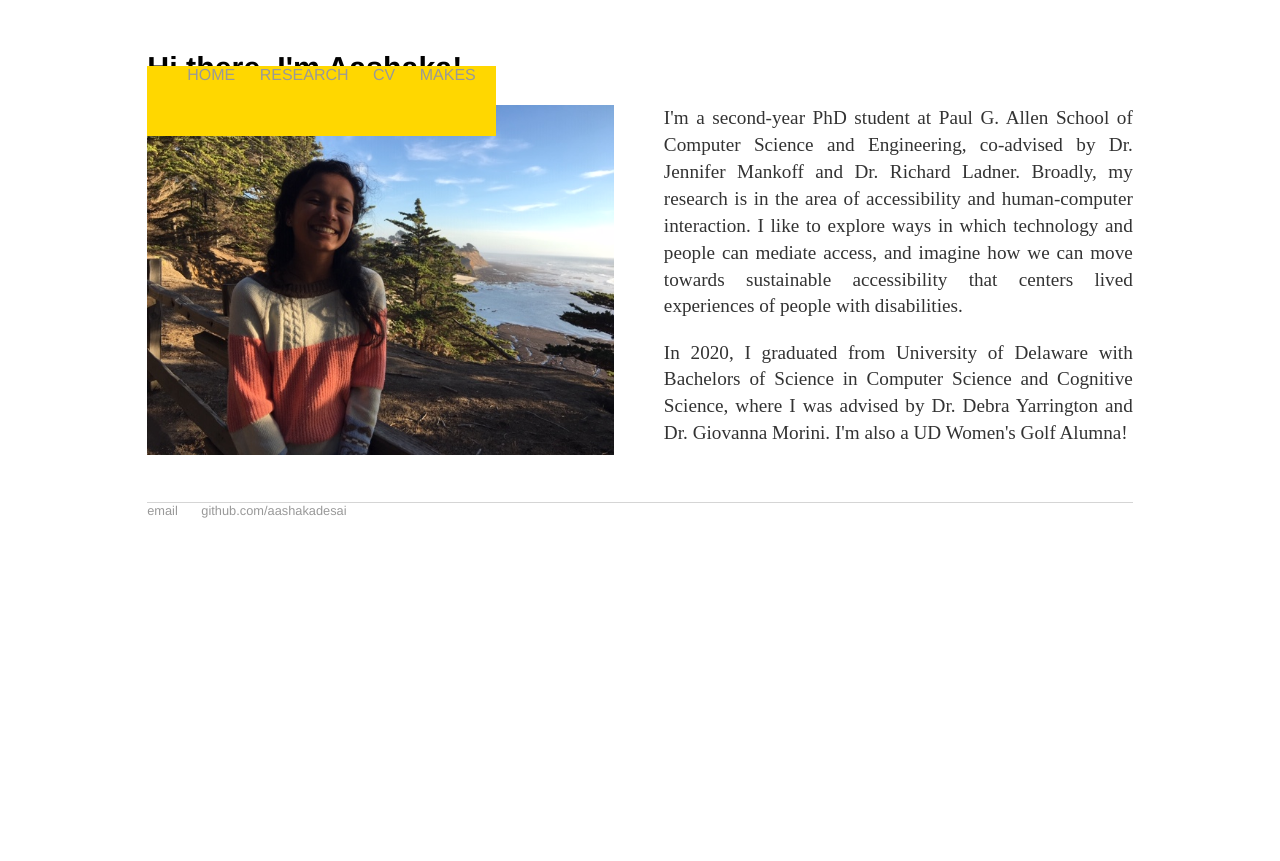
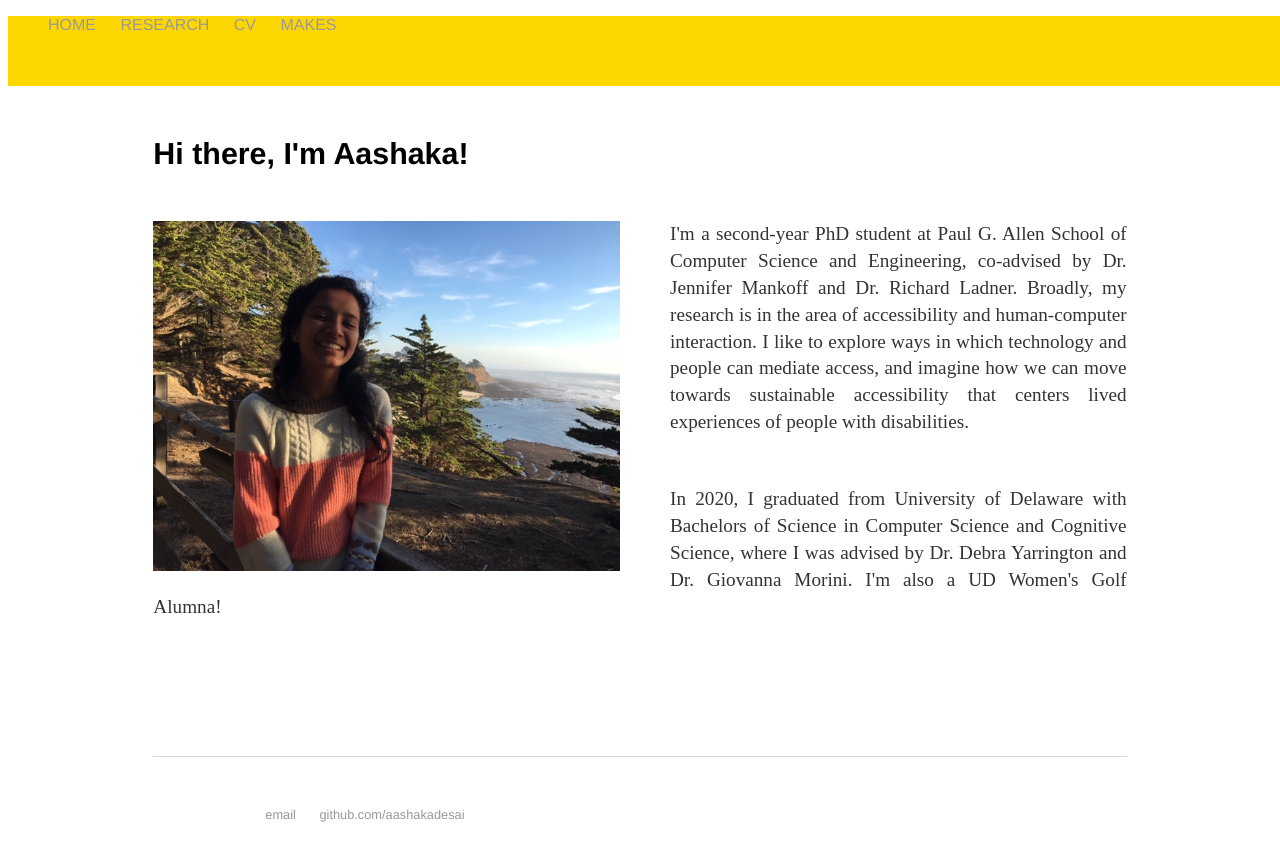
Before and after one commit to aashakadesai/aashakadesai.github.io, a Jekyll site: the page built from index.html, in a window 1280 px wide. Shown: the top 861 px of the page. Built offline with Jekyll 4.4.1, drawn with Linux system fonts in a browser that asks for light colours.

Commit message:
Update main.css

```diff
--- a/css/main.css
+++ b/css/main.css
@@ -1,36 +1,34 @@
-body {
-    margin: 50px auto;
-    width: 77%;
-}
-
 nav ul{
     background:#FFD700;
     font-family:'Helvetica', 'Arial', 'Sans-Serif';
     list-style: none;
     height:70px;
-    position: absolute;
+    width: 100%;
 }
 
-
 footer ul {
-
+    margin: 50px auto;
+    width: 77%;
     font-family:'Helvetica', 'Arial', 'Sans-Serif';
     padding: 0px;
-    width:100%;
-    margin:0px;
     list-style: none;
 }
+
 nav ul li{
     display: inline;
     margin-right: 20px;
 }
+
 footer ul li {
     display: inline;
     margin-right: 20px;
 }
+
 a {
     text-decoration: none;
     color: #999;
+    margin: 50px auto;
+    width: 77%;
 }
 a:hover {
     text-decoration: underline;
@@ -38,25 +36,35 @@ a:hover {
 h1 {
     font-size: 1.9em;
     font-family:'Helvetica', 'Arial', 'Sans-Serif';
+    margin: 50px auto;
+    width: 77%;
 }
 h2 {
     font-size: 1.5em;
     font-family:'Helvetica', 'Arial', 'Sans-Serif';
+    margin: 50px auto;
+    width: 77%;
 }
 h3 {
     font-size: 1.3em;
     font-family:'Helvetica', 'Arial', 'Sans-Serif';
     text-align:right;
+    margin: 50px auto;
+    width: 77%;
 }
 p {
     font-size: 1.2em;
     line-height: 1.4em;
     color: #333;
     text-align: justify;
+    margin: 50px auto;
+    width: 77%;
 }
 footer {
     border-top: 1px solid #d5d5d5;
     font-size: .8em;
+    margin: 50px auto;
+    width: 77%;
 }
 
 ul.posts {
```
